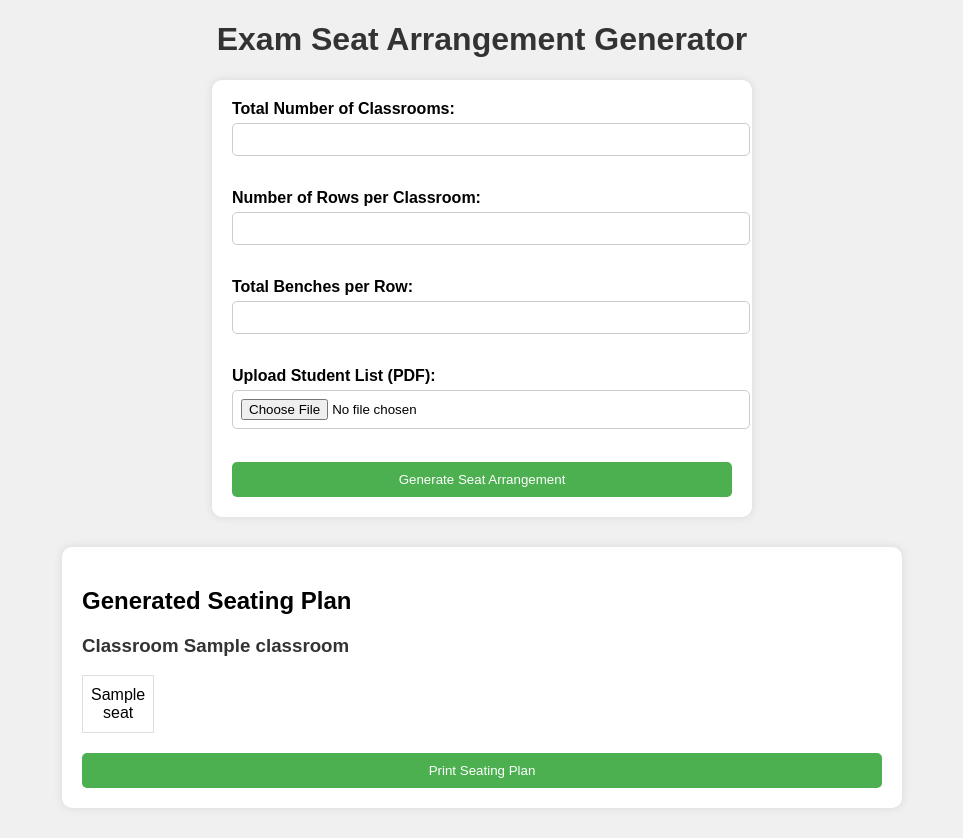
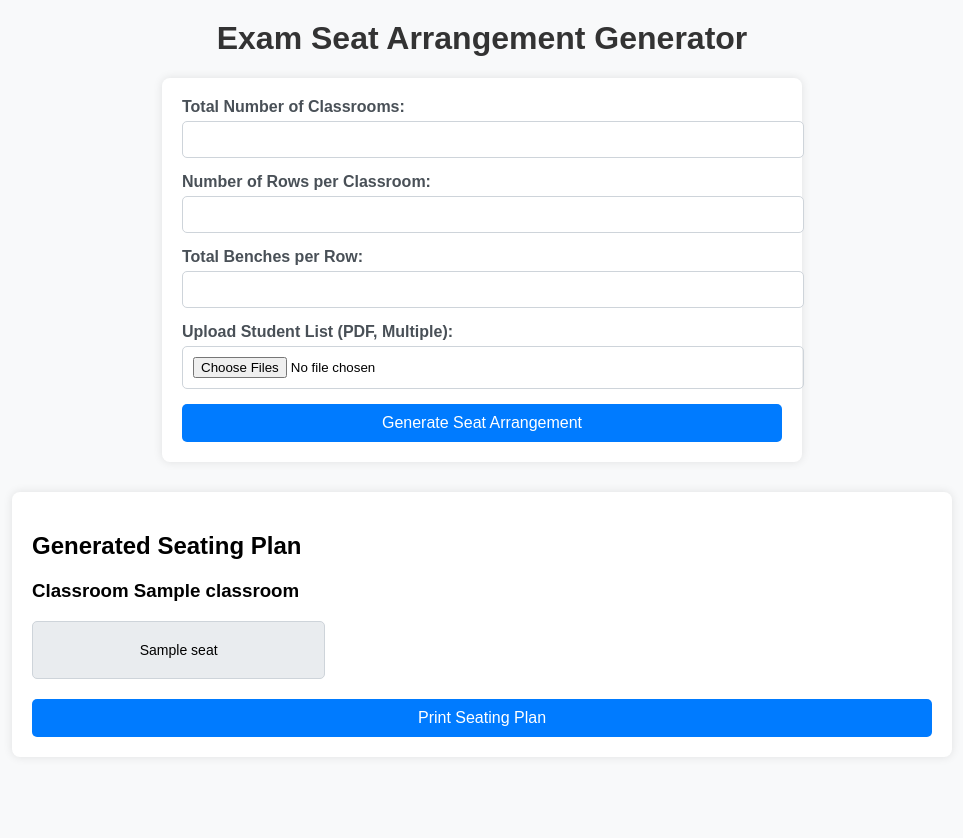
Before and after one commit to Omkarkadam03/Exam_Seat_Arrangement, a Django app: template Exam_Seat_Arrangement/functionality/templates/autoGen.html in a window 1280 px wide. Shown: the whole page, without its empty margins (158-1121 px from the left). After the commit the page ends 737 px from the top, so only its background shows below. Run offline with Django 5.2, Linux system fonts and the light colour scheme; the template is opened without the code that fills it: most values are stand-ins (such as "Sample title", 1, 10 or a date in 2020).

Commit message:
Add files via upload

```diff
--- a/Exam_Seat_Arrangement/functionality/static/css/seating_style.css
+++ b/Exam_Seat_Arrangement/functionality/static/css/seating_style.css
@@ -1,78 +1,88 @@
 body {
     font-family: Arial, sans-serif;
-    margin: 20px;
-    background-color: #f0f0f0;
+    background-color: #f8f9fa;
+    margin: 0;
+    padding: 0;
 }
 
 h1 {
     text-align: center;
     color: #333;
+    margin-top: 20px;
 }
 
 .form-container {
     background: #fff;
     padding: 20px;
-    max-width: 500px;
-    margin: 0 auto;
+    max-width: 600px;
+    margin: 20px auto;
     box-shadow: 0px 0px 10px rgba(0, 0, 0, 0.1);
-    border-radius: 10px;
+    border-radius: 8px;
+}
+
+.form-group {
+    margin-bottom: 15px;
 }
 
 label {
     display: block;
     font-weight: bold;
     margin-bottom: 5px;
+    color: #495057;
 }
 
 input {
     width: 100%;
-    padding: 8px;
-    margin-bottom: 15px;
-    border: 1px solid #ccc;
+    padding: 10px;
+    border: 1px solid #ced4da;
     border-radius: 5px;
 }
 
 button {
     width: 100%;
     padding: 10px;
-    background-color: #4CAF50;
+    background-color: #007bff;
     color: white;
     border: none;
     border-radius: 5px;
     cursor: pointer;
+    font-size: 16px;
 }
 
 button:hover {
-    background-color: #45a049;
+    background-color: #0056b3;
 }
 
 .seating-plan {
-    max-width: 800px;
+    max-width: 900px;
     margin: 30px auto;
     padding: 20px;
     background: #fff;
     box-shadow: 0px 0px 10px rgba(0, 0, 0, 0.1);
-    border-radius: 10px;
+    border-radius: 8px;
 }
 
 .classroom {
     margin-bottom: 20px;
 }
 
-table {
-    width: 100%;
-    border-collapse: collapse;
-    margin-top: 10px;
+.grid-container {
+    display: grid;
+    grid-template-columns: repeat(3, 1fr);
+    gap: 10px;
 }
 
-table, th, td {
-    border: 1px solid #ddd;
-    padding: 8px;
-    text-align: center;
-    height: 40px;
-    width: 40px;
+.row {
+    display: flex;
+    flex-direction: column;
+    gap: 10px;
 }
 
-h3 {
-    color: #333;
+.seat {
+    background-color: #e9ecef;
+    padding: 20px;
+    text-align: center;
+    border: 1px solid #ced4da;
+    border-radius: 5px;
+    font-size: 14px;
 }
--- a/Exam_Seat_Arrangement/functionality/templates/autoGen.html
+++ b/Exam_Seat_Arrangement/functionality/templates/autoGen.html
@@ -9,20 +9,29 @@
 </head>
 <body>
     <h1>Exam Seat Arrangement Generator</h1>
+
     <div class="form-container">
         <form action="{% url 'autoGen' %}" method="post" enctype="multipart/form-data">
             {% csrf_token %}
-            <label for="num_classrooms">Total Number of Classrooms:</label>
-            <input type="number" id="num_classrooms" name="num_classrooms" required><br><br>
+            <div class="form-group">
+                <label for="num_classrooms">Total Number of Classrooms:</label>
+                <input type="number" id="num_classrooms" name="num_classrooms" required>
+            </div>
 
-            <label for="num_rows">Number of Rows per Classroom:</label>
-            <input type="number" id="num_rows" name="num_rows" required><br><br>
+            <div class="form-group">
+                <label for="num_rows">Number of Rows per Classroom:</label>
+                <input type="number" id="num_rows" name="num_rows" required>
+            </div>
 
-            <label for="benches_per_row">Total Benches per Row:</label>
-            <input type="number" id="benches_per_row" name="benches_per_row" required><br><br>
+            <div class="form-group">
+                <label for="benches_per_row">Total Benches per Row:</label>
+                <input type="number" id="benches_per_row" name="benches_per_row" required>
+            </div>
 
-            <label for="student_list">Upload Student List (PDF):</label>
-            <input type="file" id="student_list" name="student_list" accept=".pdf" required><br><br>
+            <div class="form-group">
+                <label for="student_list">Upload Student List (PDF, Multiple):</label>
+                <input type="file" id="student_list" name="student_list" accept=".pdf" multiple required>
+            </div>
 
             <button type="submit">Generate Seat Arrangement</button>
         </form>
@@ -34,15 +43,17 @@
         {% for classroom, seats in seating_plan.items %}
         <div class="classroom">
             <h3>Classroom {{ classroom }}</h3>
-            <table>
+            <div class="grid-container">
                 {% for row in seats %}
-                <tr>
-                    {% for seat in row %}
-                    <td>{{ seat }}</td>
-                    {% endfor %}
-                </tr>
+                    <div class="row">
+                        {% for seat in row %}
+                        <div class="seat">
+                            <span>{{ seat }}</span>
+                        </div>
+                        {% endfor %}
+                    </div>
                 {% endfor %}
-            </table>
+            </div>
         </div>
         {% endfor %}
         <button onclick="window.print()">Print Seating Plan</button>
```
Also changed, not shown: Exam_Seat_Arrangement/functionality/views.py (+15 -19 lines), 1 other file.
